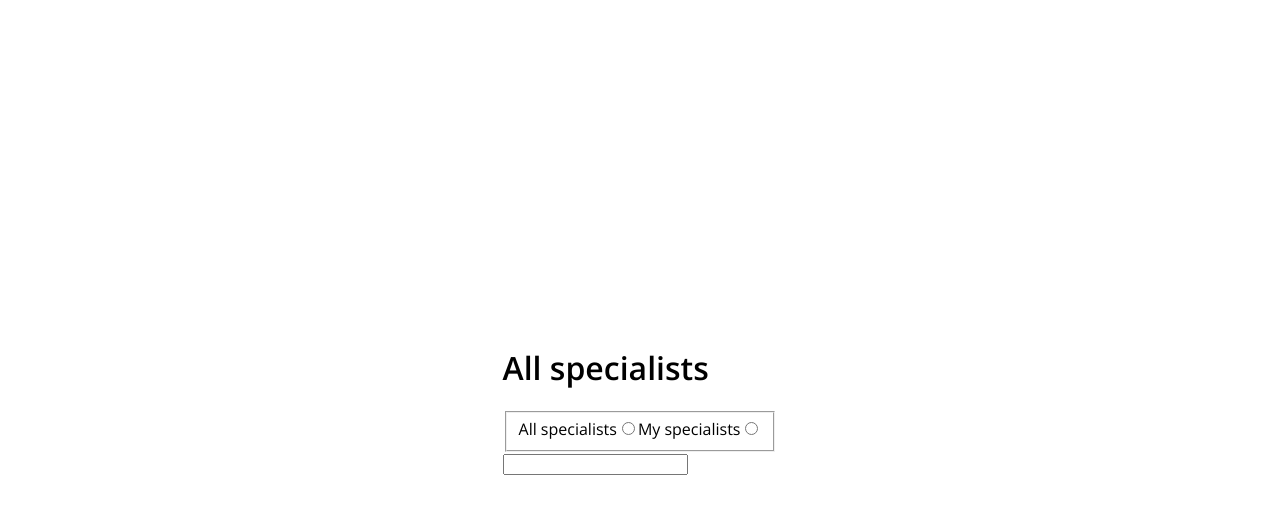
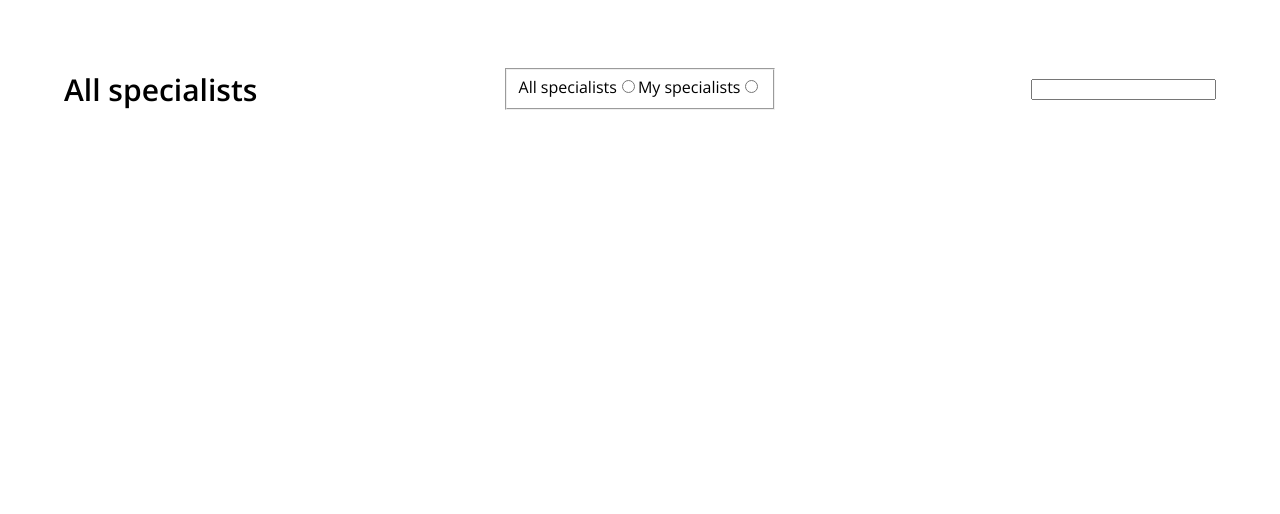
Before and after one commit to robertjk/calamari-recruitment-task, a React (Create React App) app: page / in a window 1280 px wide. Shown: the top 514 px of the page. Built offline with nearby package versions, Linux system fonts and the light colour scheme.

Commit message:
Basic centered layout for page header

```diff
--- a/src/App/App.css
+++ b/src/App/App.css
@@ -1,8 +1,55 @@
 .App {
   flex-grow: 1;
-  display: flex;
+  display: grid;
+  /* prettier-ignore */
+  grid-template:
+    "header" 50px
+    "main"   1fr /
+    minmax(auto, 1385px);
   justify-content: center;
   align-items: center;
+  padding: 64px;
   width: 100%;
   height: 100%;
 }
+
+.App-header {
+  /* To absolutely position title and search, so that they are removed from the
+   * regular flow and don't affect page select's centering */
+  position: relative;
+  grid-area: header;
+  display: grid;
+  /* prettier-ignore */
+  grid-template:
+    "title .                 page-select .                 search" 100% /
+     1fr   minmax(18px, 1fr) auto        minmax(18px, 1fr) 1fr;
+  column-gap: 1fr;
+  align-items: center;
+  height: 100%;
+}
+
+.App-main {
+  grid-area: main;
+}
+
+.App-title {
+  position: absolute;
+  left: 0;
+  font-size: 30px;
+  font-weight: 600;
+  text-wrap: nowrap;
+}
+
+.App-form {
+  display: contents;
+}
+
+.App-pageSelect {
+  grid-area: page-select;
+}
+
+.App-search {
+  position: absolute;
+  right: 0;
+  grid-area: search;
+}
--- a/src/App/App.tsx
+++ b/src/App/App.tsx
@@ -15,10 +15,10 @@ function App() {
 
   return (
     <div className="App">
-      <header>
-        <h1>{pageTitle}</h1>
-        <form>
-          <fieldset>
+      <header className="App-header">
+        <h1 className="App-title">{pageTitle}</h1>
+        <form className="App-form">
+          <fieldset className="App-pageSelect">
             <label>
               {PAGE_TITLES.all}
               <input type="radio" name="page" value="all" />
@@ -28,10 +28,10 @@ function App() {
               <input type="radio" name="page" value="favorites" />
             </label>
           </fieldset>
-          <input type="search" name="searchText" />
+          <input className="App-search" type="search" name="searchText" />
         </form>
       </header>
-      <main>{/* TODO: Display specialists here */}</main>
+      <main className="App-main">{/* TODO: Display specialists here */}</main>
     </div>
   );
 }
```
